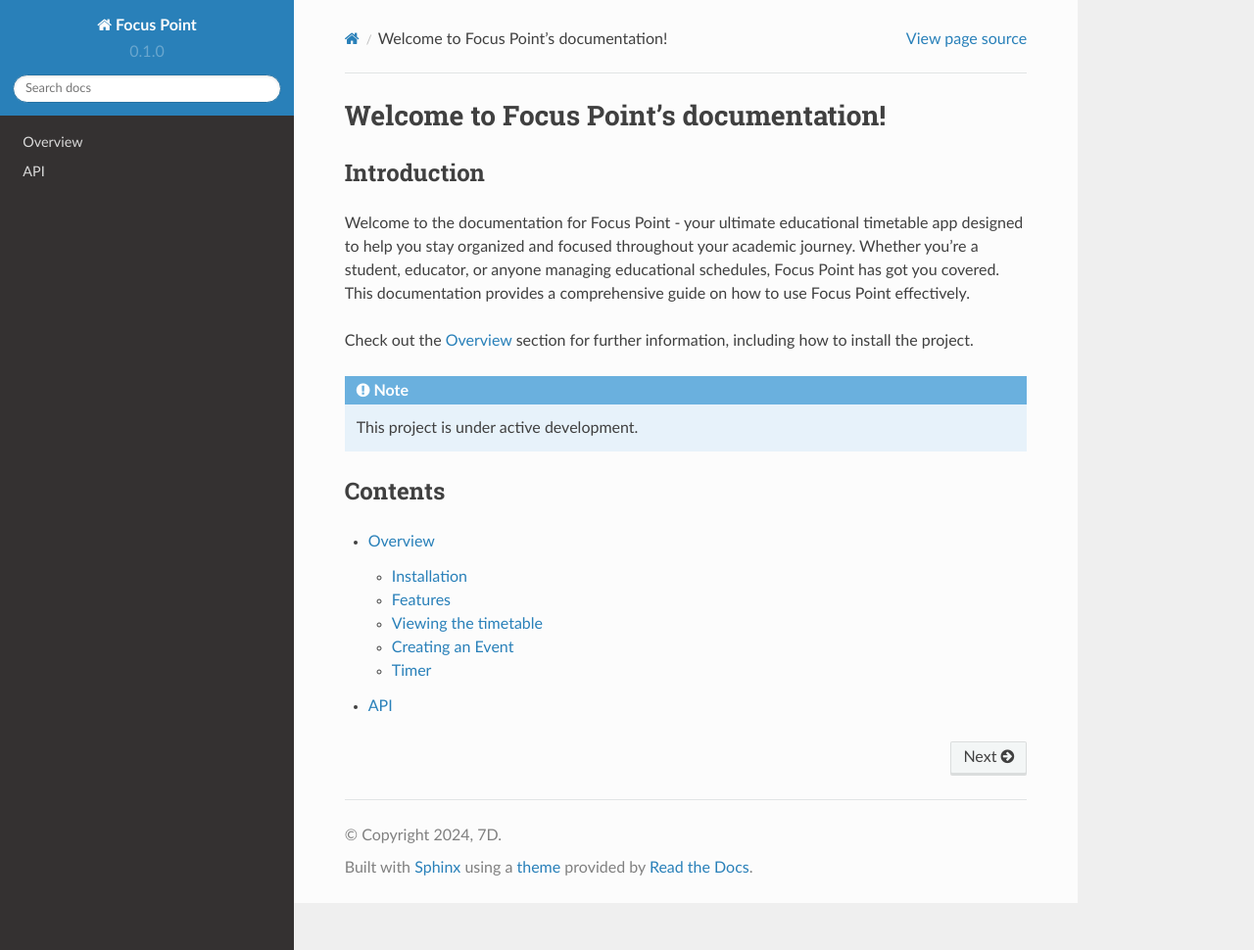
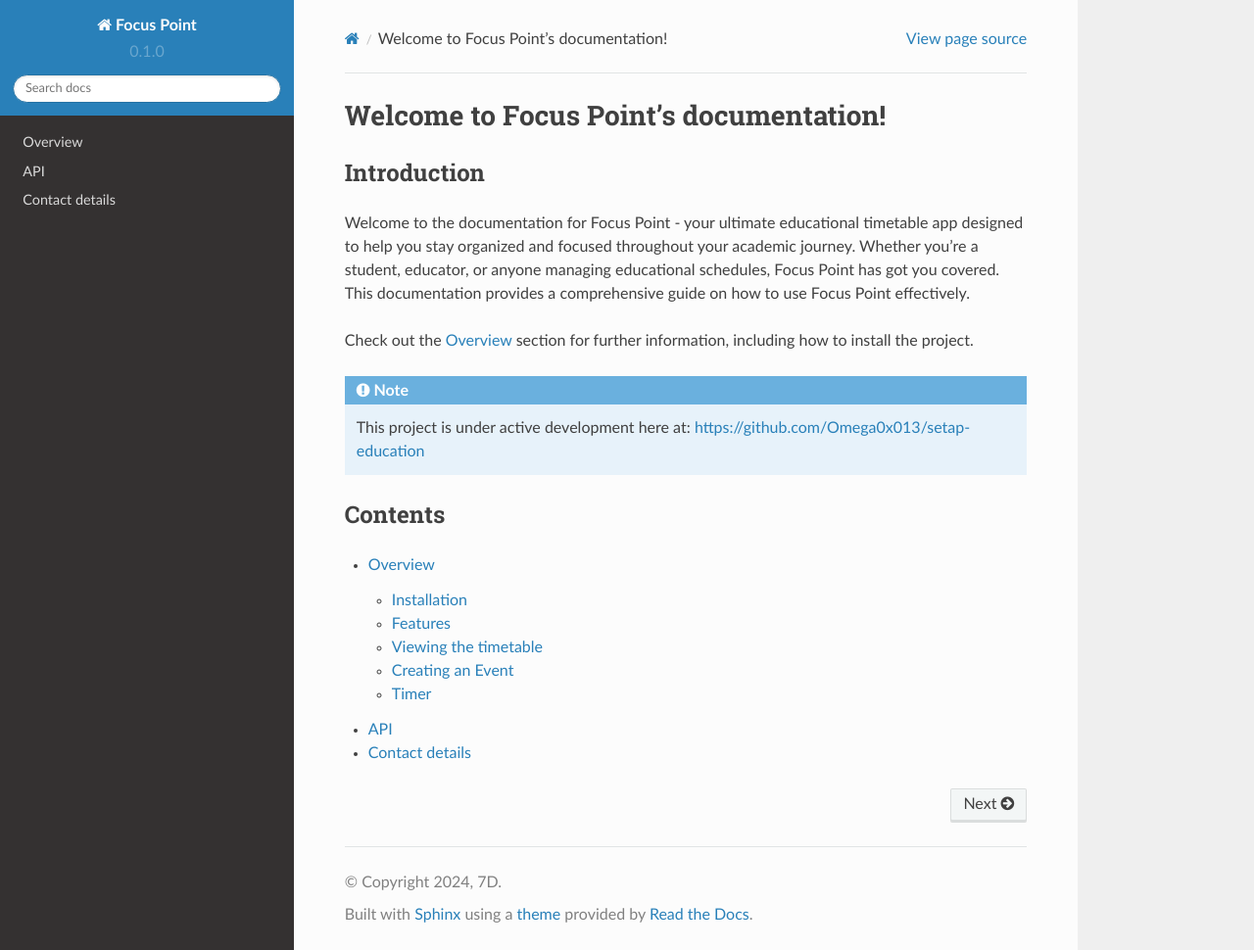
Before and after one commit to Omega0x013/focus-point-docs, a Sphinx documentation site: the page built from docs/source/index.rst, in a window 1280 px wide and 970 px high. Shown: the whole window at 98% size. Built offline with Sphinx 7.4.7 and the Read the Docs theme 2.0.0, drawn with Linux system fonts in a browser that asks for light colours.

Commit message:
Update index.rst

```diff
--- a/docs/source/index.rst
+++ b/docs/source/index.rst
@@ -11,7 +11,7 @@ how to :ref:`install` the project.
 
 .. note::
 
-   This project is under active development.
+   This project is under active development here at: https://github.com/Omega0x013/setap-education
 
 Contents
 --------
@@ -20,3 +20,4 @@ Contents
 
    usage
    api
+   contact
```
